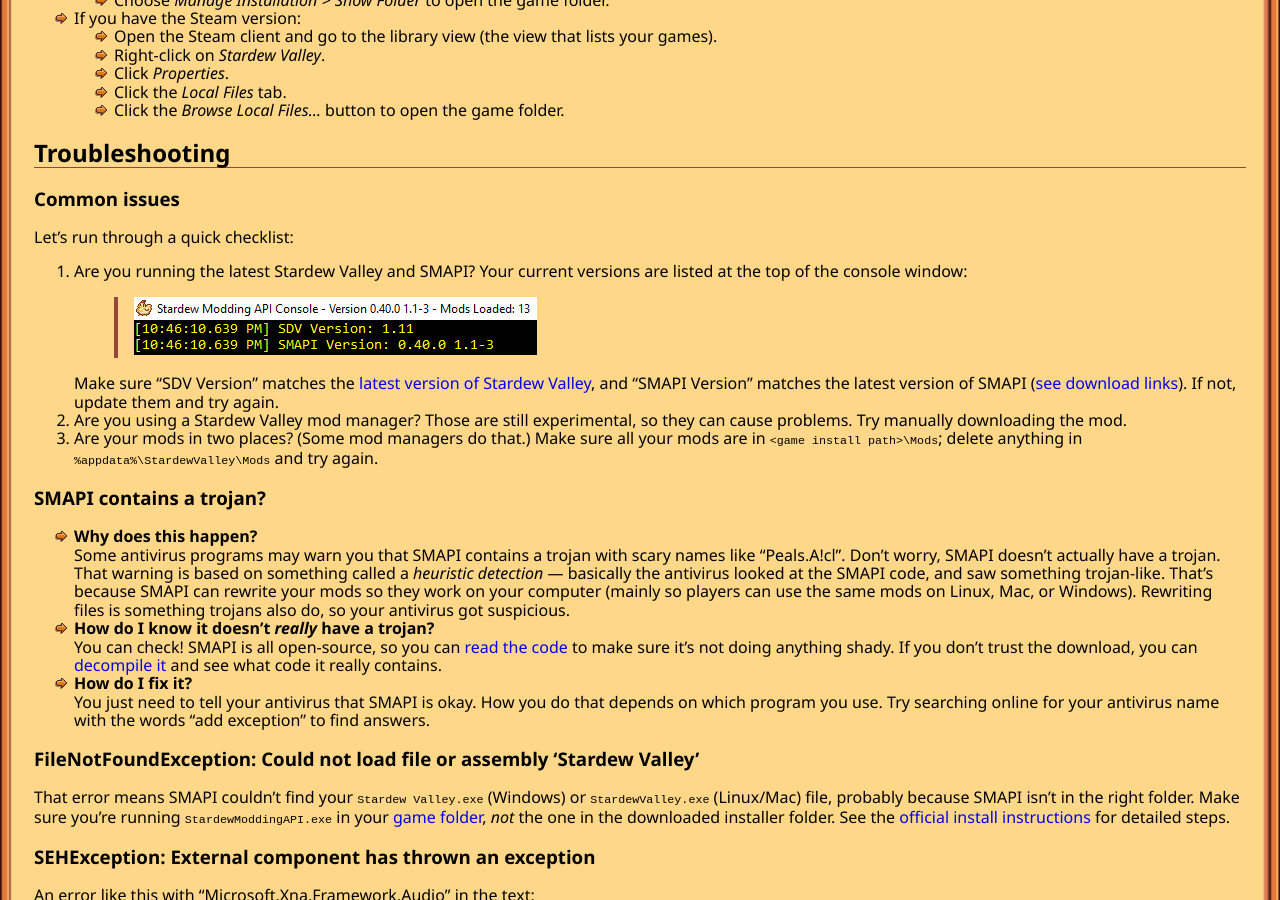
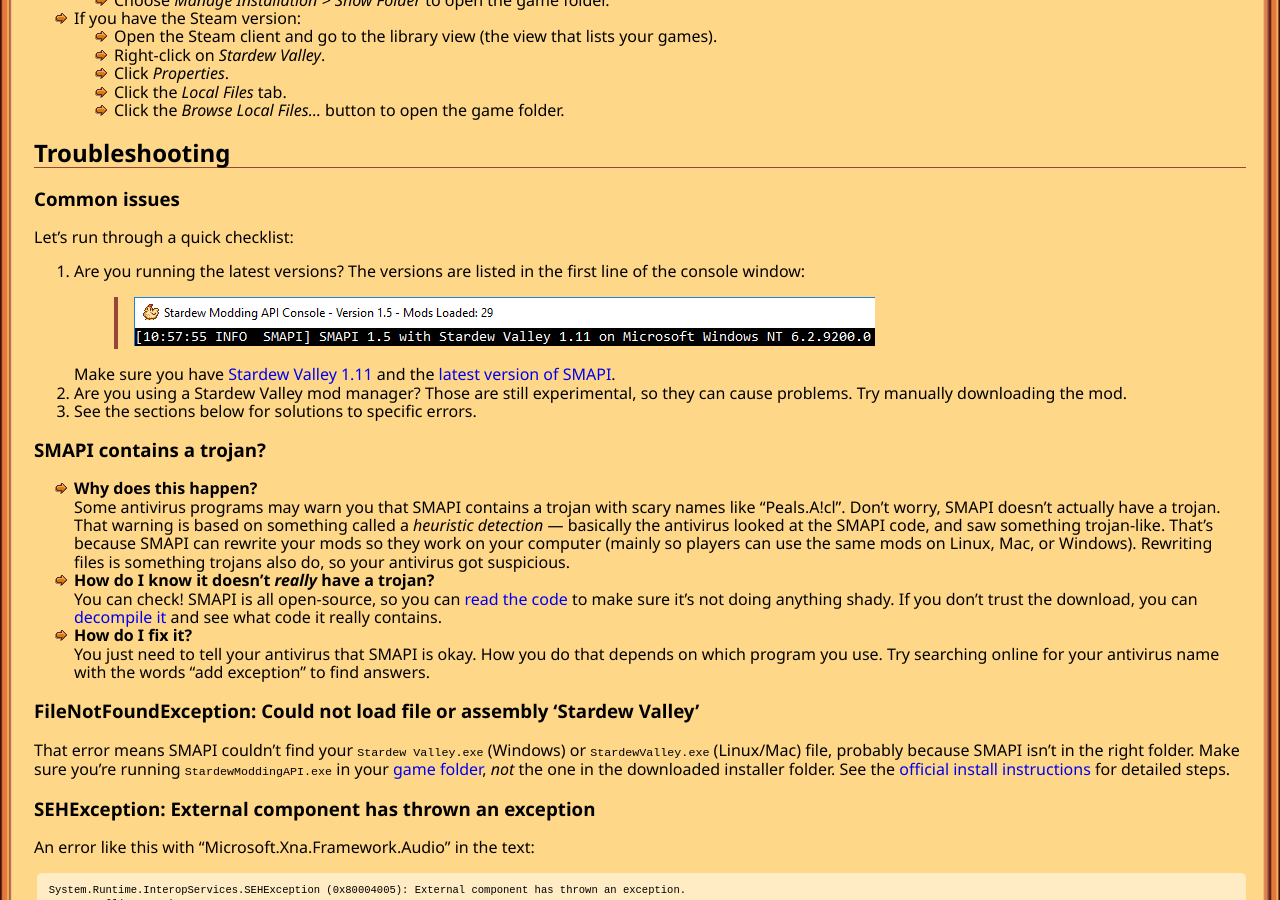
Before and after one commit to Pathoschild/canimod.github.io, a Jekyll site: the page built from guides/smapi-faq.md, in a window 1280 px wide and 900 px high, scrolled down 2535 px. Built offline with Jekyll 4.4.1, drawn with Linux system fonts in a browser that asks for light colours; nearby versions of some CDN libraries.

Commit message:
update troubleshooting section in FAQ

```diff
--- a/guides/smapi-faq.md
+++ b/guides/smapi-faq.md
@@ -117,21 +117,18 @@
 ### Common issues
 Let's run through a quick checklist:
 
-1. Are you running the latest Stardew Valley and SMAPI? Your current versions are listed at the top
-   of the console window:
+1. Are you running the latest versions? The versions are listed in the first line of the console
+   window:
 
    > ![](images/smapi-faq/smapi-versions.png)
 
-   Make sure "SDV Version" matches the [latest version of Stardew Valley](http://stardewvalleywiki.com/Version_History),
-   and "SMAPI Version" matches the latest version of SMAPI ([see download links](#installing-smapi)).
-   If not, update them and try again.
+   Make sure you have [Stardew Valley 1.11](http://stardewvalleywiki.com/Version_History) and the
+   [latest version of SMAPI](https://github.com/Pathoschild/SMAPI/releases).
 
 2. Are you using a Stardew Valley mod manager? Those are still experimental, so they can cause
    problems. Try manually downloading the mod.
 
-3. Are your mods in two places? (Some mod managers do that.) Make sure all your mods are in
-   `<game install path>\Mods`; delete anything in `%appdata%\StardewValley\Mods` and try
-   again.
+3. See the sections below for solutions to specific errors.
 
 <section class="anchor" id="trojan"></section>
 
```
Also changed, not shown: guides/images/smapi-faq/smapi-versions.png.
